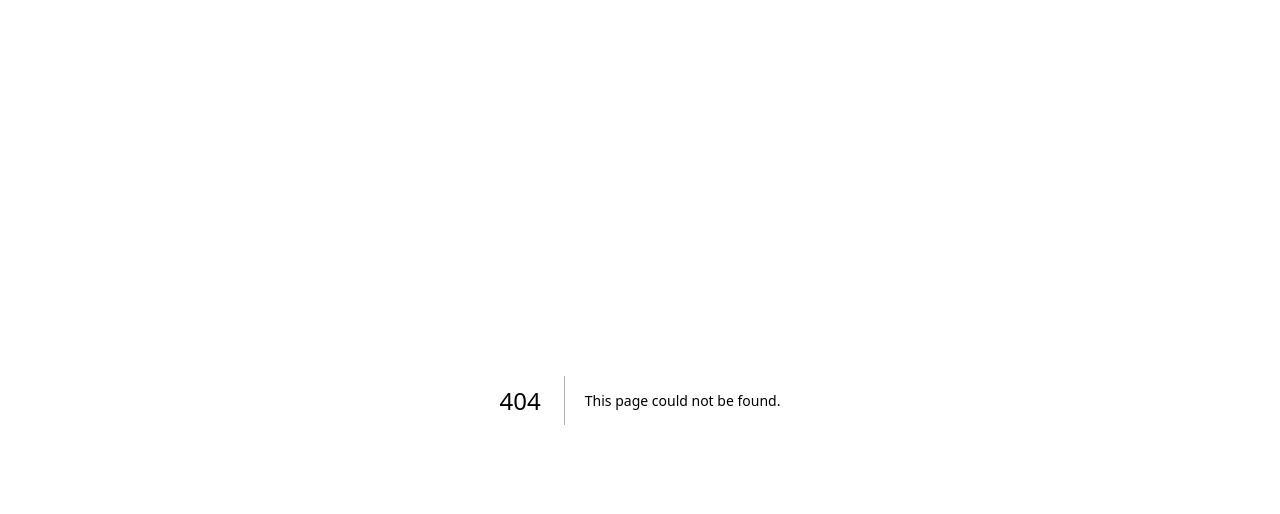
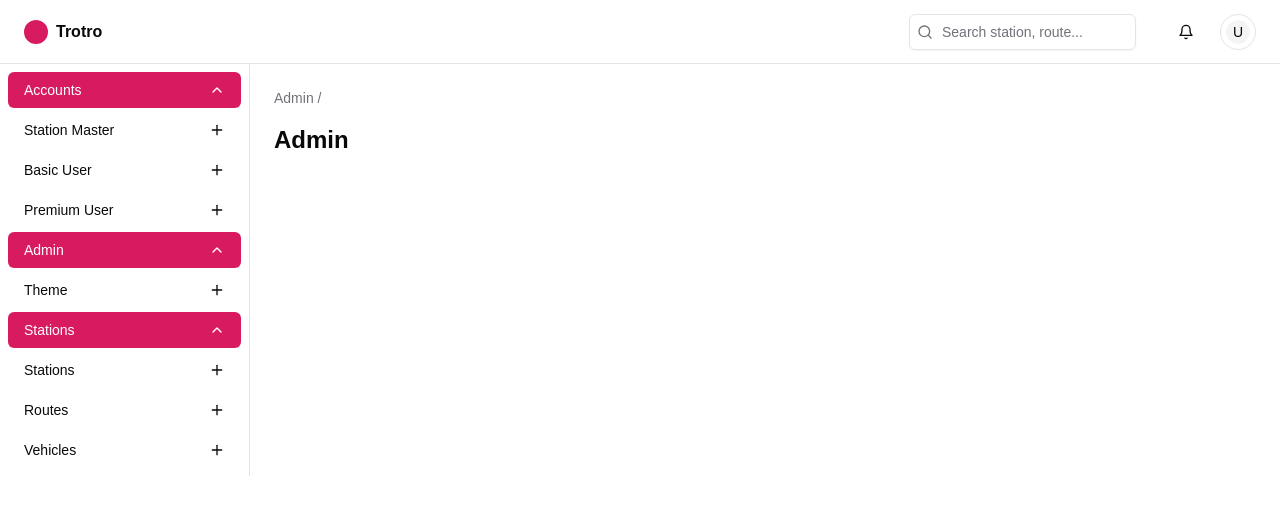
Before and after one commit to 404SolutionsGH/trotrolive-front, a Next.js app: page /admin in a window 1280 px wide. Before the commit this address had no page. Shown: the top 514 px of the page. Built offline with nearby package versions, Linux system fonts and the light colour scheme.

Commit message:
Admin updated

```diff
--- /dev/null
+++ b/app/(dashboard)/admin/page.tsx
@@ -0,0 +1,20 @@
+"use client"
+
+import Link from "next/link"
+
+
+export default function Admin() {
+  return (
+    <div className="space-y-6">
+      <div>
+        <nav className="mb-4 text-sm text-muted-foreground">
+          <Link className="hover:text-foreground" href="#">
+            Admin
+          </Link>
+          {" / "}
+        </nav>
+        <h1 className="text-2xl font-semibold">Admin</h1>
+      </div>
+    </div>
+  )
+}
```
